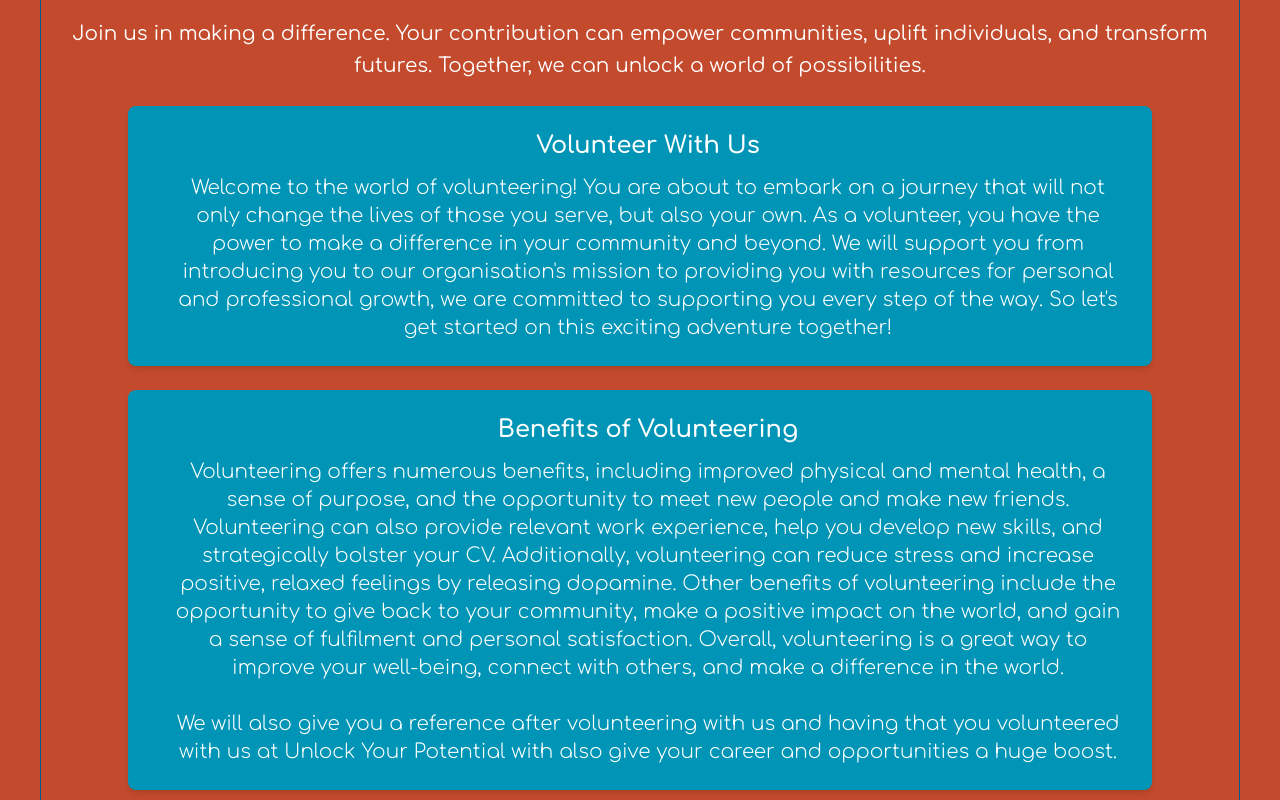
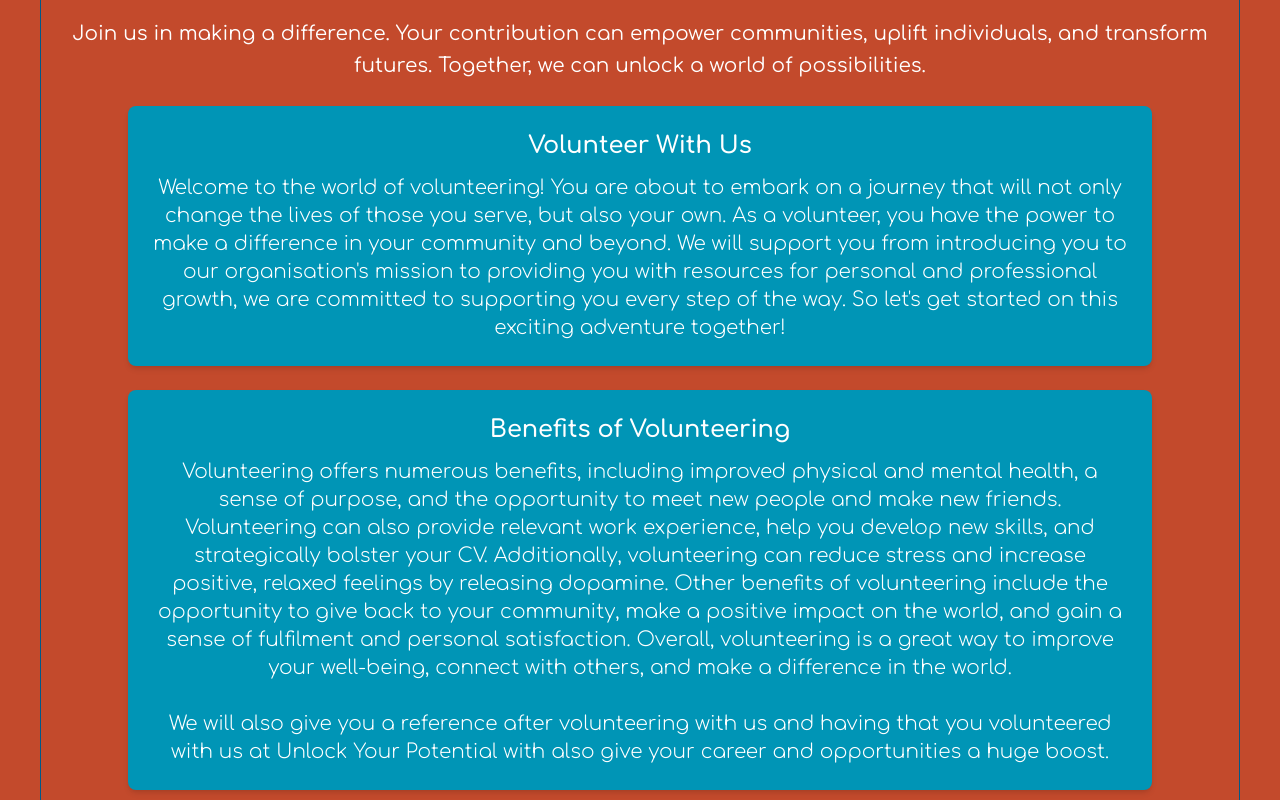
Before and after one commit to oyousaf/uyp, a React (Vite) app: page / in a window 1280 px wide. Shown: the part 3780-4580 px from the top of the page. Built offline with nearby package versions, Linux system fonts and the light colour scheme.

Commit message:
squashing bugs

```diff
--- a/src/components/Volunteer.jsx
+++ b/src/components/Volunteer.jsx
@@ -15,7 +15,7 @@ const Volunteer = () => {
         <ul className="max-w-5xl mx-auto mb-10 md:mb-14 space-y-6">
           <li className="p-6 bg-color-4 shadow-md rounded-lg">
             <div className="flex items-start">
-              <div className="ml-4 text-center">
+              <div className=" text-center">
                 <h6 className="body-2 md:text-2xl text-lg font-semibold">
                   Volunteer With Us
                 </h6>
@@ -34,7 +34,7 @@ const Volunteer = () => {
           </li>
           <li className="p-6 bg-color-4 shadow-md rounded-lg">
             <div className="flex items-start">
-              <div className="ml-4 text-center">
+              <div className="text-center">
                 <h6 className="body-2 md:text-2xl text-lg font-semibold">
                   Benefits of Volunteering
                 </h6>
```
